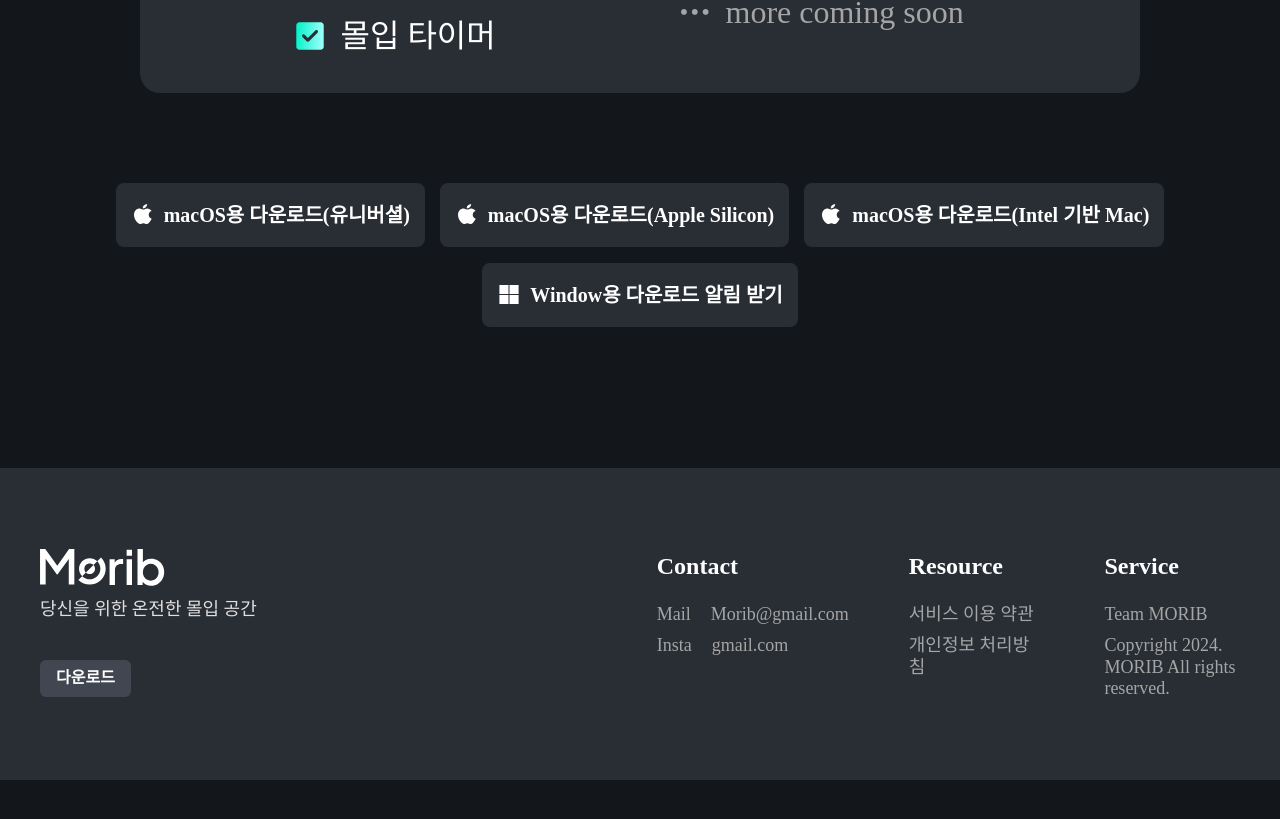
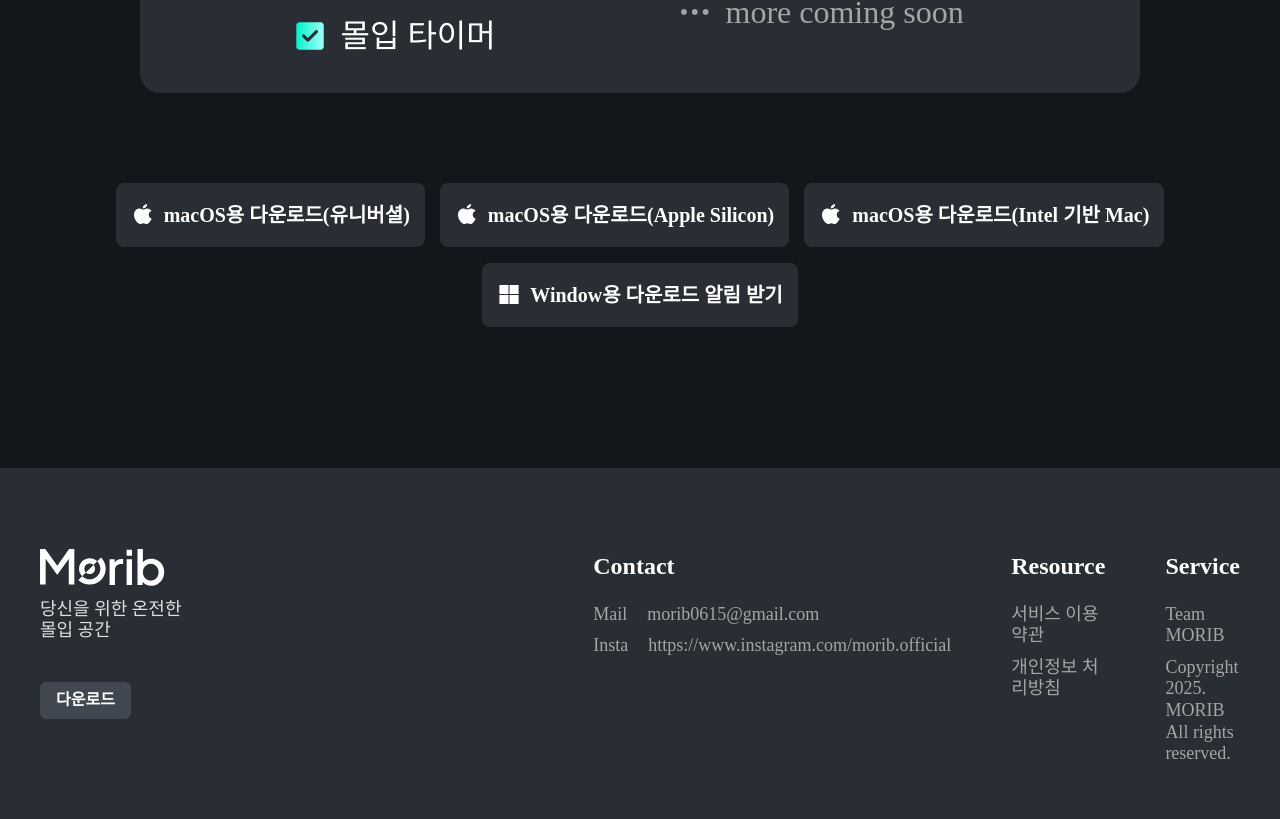
Before and after one commit to morib-in/Morib-Landing, a Next.js app: page /download in a window 1280 px wide. Shown: the part 714-1533 px from the top of the page. Before the commit the page ends 1494 px from the top, so only its background shows below. Built offline with nearby package versions, Linux system fonts and the light colour scheme; a web font is replaced by a local one.

Commit message:
style: 푸터 문구 수정

```diff
--- a/src/constants/contents.ts
+++ b/src/constants/contents.ts
@@ -39,8 +39,8 @@ export const FOOTER_CONTENT = {
     {
       title: 'Contact',
       items: [
-        { label: 'Mail', value: 'Morib@gmail.com' },
-        { label: 'Insta', value: 'gmail.com' },
+        { label: 'Mail', value: 'morib0615@gmail.com' },
+        { label: 'Insta', value: 'https://www.instagram.com/morib.official' },
       ],
     },
     {
@@ -49,7 +49,7 @@ export const FOOTER_CONTENT = {
     },
     {
       title: 'Service',
-      items: ['Team MORIB', 'Copyright 2024. MORIB All rights reserved.'],
+      items: ['Team MORIB', 'Copyright 2025. MORIB All rights reserved.'],
     },
   ],
 };
```
